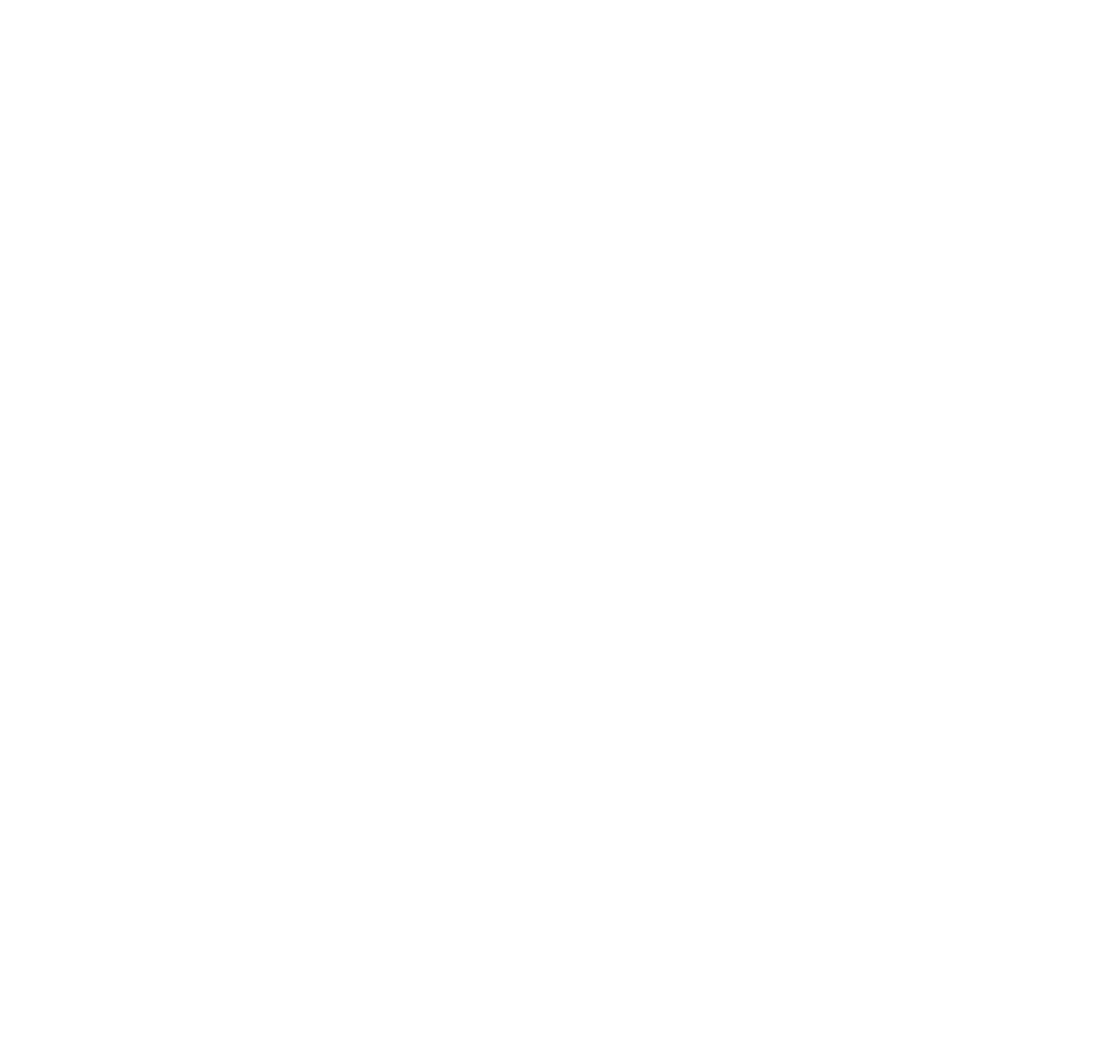
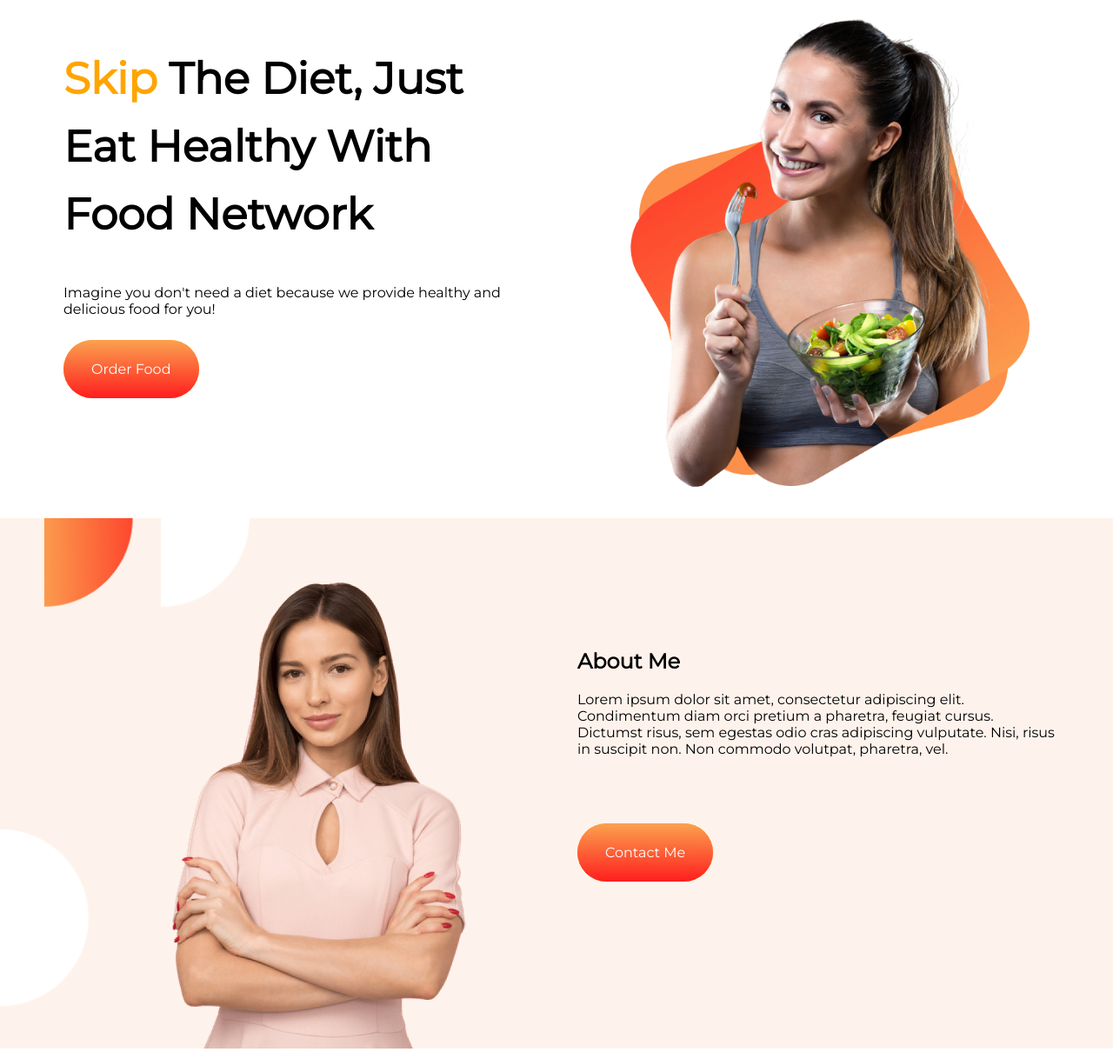
Before and after one commit to toufikcse/Food-Network, a plain HTML site: page index.html in a window 1280 px wide. Shown: the whole page at 87% size. Before the commit the page ends 800 px from the top, so only its background shows below. Drawn offline with Linux system fonts and the light colour scheme.

Commit message:
2nd commit

```diff
--- a/index.html
+++ b/index.html
@@ -5,8 +5,33 @@
     <meta http-equiv="X-UA-Compatible" content="IE=edge">
     <meta name="viewport" content="width=device-width, initial-scale=1.0">
     <title>Food Network</title>
+    <link rel="stylesheet" href="style.css">
+    <link rel="preconnect" href="https://fonts.googleapis.com">
+    <link rel="preconnect" href="https://fonts.gstatic.com" crossorigin>
+    <link href="https://fonts.googleapis.com/css2?family=Montserrat&display=swap" rel="stylesheet">
 </head>
 <body>
+    <section class="top">
+        <div class="half-width">
+            <h1><span class="orange-color">Skip</span> The Diet, Just Eat Healthy With Food Network</h1>
+            <p>Imagine you don't need a diet because we provide
+                healthy and delicious food for you!</p>
+            <a class="link-button" href="https://www.linkedin.com/in/toufikur/">Order Food</a>
+        </div>
+        <div class="half-width">
+            <img src="/images/Group 8425.png" alt="Girl picture">
+        </div>
+    </section>
 
+    <section class="middle">
+        <div class="half-width" id="size_image">
+            <img id="second-image" src="/images/Person Image.png" alt="Another girl picture">
+        </div>
+        <div class="half-width" id="size_div">
+            <h2>About Me</h2>
+            <p id="middle-para">Lorem ipsum dolor sit amet, consectetur adipiscing elit. Condimentum diam orci pretium a pharetra, feugiat cursus. Dictumst risus, sem egestas odio cras adipiscing vulputate. Nisi, risus in suscipit non. Non commodo volutpat, pharetra, vel.</p>
+            <a class="link-button" href="https://www.linkedin.com/in/toufikur/">Contact Me</a>
+        </div>
+    </section>
 </body>
 </html>
--- a/style.css
+++ b/style.css
@@ -0,0 +1,62 @@
+body{
+    font-family: 'Montserrat', sans-serif;
+    margin: 0;
+}
+.top{
+    display: flex;
+    margin: 10px 10px;
+}
+.middle{
+    padding-top: 10px;
+    display: flex;
+    background-image: url("/images/7.png");
+    background-repeat: no-repeat;
+    background-size: cover;
+}
+h1{
+    font-size: 50px;
+    line-height: 78px;
+    font-style: normal;
+    font-weight: 700;
+}
+.half-width{
+    width: 50%;
+    padding-left: 5%;
+    padding-right: 5%;
+}
+.half-width img {
+    width: 100%;
+}
+.orange-color{
+    color: orange;
+}
+.link-button{
+    Padding: 24px 32px;
+    background-image: linear-gradient(#FBA24F, #FF1E1E);
+    background-color: orange;
+    text-decoration: none;
+    color: white;
+    border-radius: 100px;
+    font-weight: 600px;
+}
+p{
+    margin-bottom: 50px;
+}
+#second-image{
+    width: 338px;
+    height: 536px;
+    top: 64px;
+    left: 198px;
+}
+#size_image{
+    padding-top: 64px;
+    padding-left: 198px;
+    width: 338px;
+    height: 536px;
+}
+#size_div{
+    padding-top: 120px;
+}
+#middle-para{
+    margin-bottom: 100px;
+}
```
Also changed, not shown: images/7.png (added), images/Group 8425.png (added), images/Person Image.png (added).
